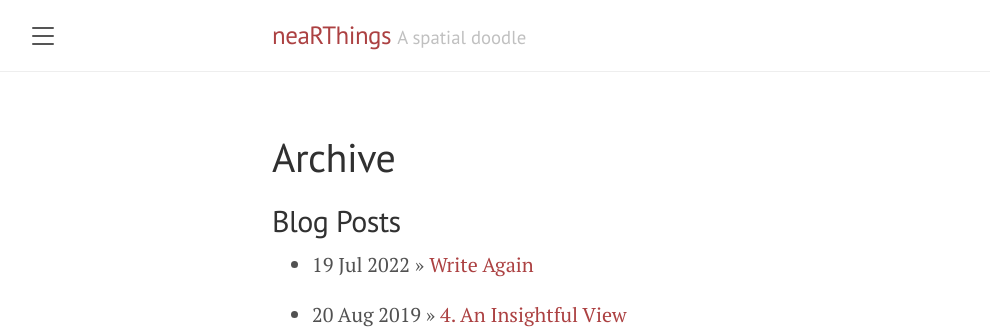
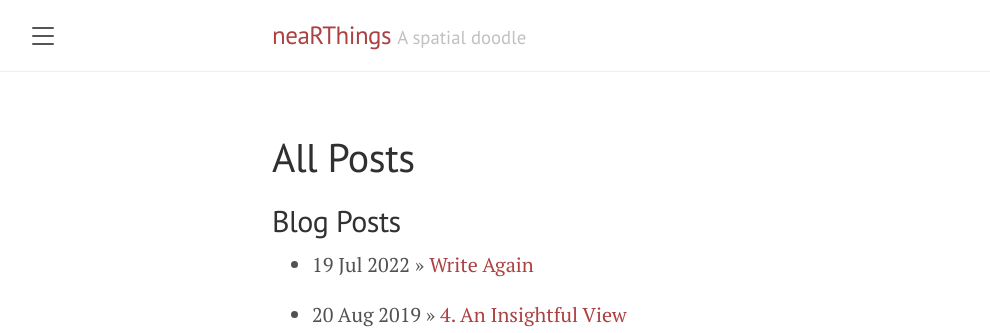
Before and after one commit to erickndava/erickndava.github.io, a Jekyll site: the page built from archive.md, in a window 1280 px wide. Shown: the top 333 px of the page, without its empty margins (8-998 px from the left). Built offline with Jekyll 4.4.1, drawn with Linux system fonts in a browser that asks for light colours.

Commit message:
Update archive.md

```diff
--- a/archive.md
+++ b/archive.md
@@ -1,6 +1,6 @@
 ---
 layout: page
-title: Archive
+title: All Posts
 ---
 
 ## Blog Posts
```
